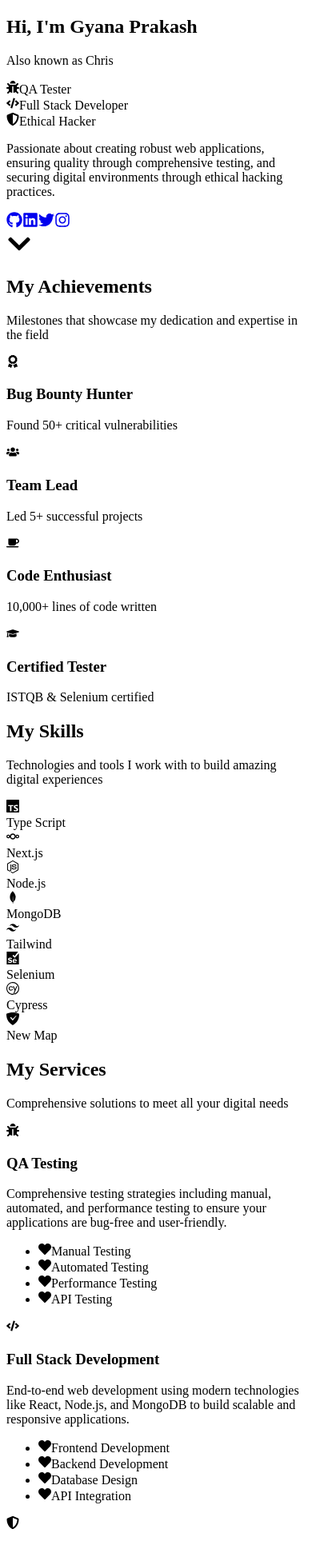
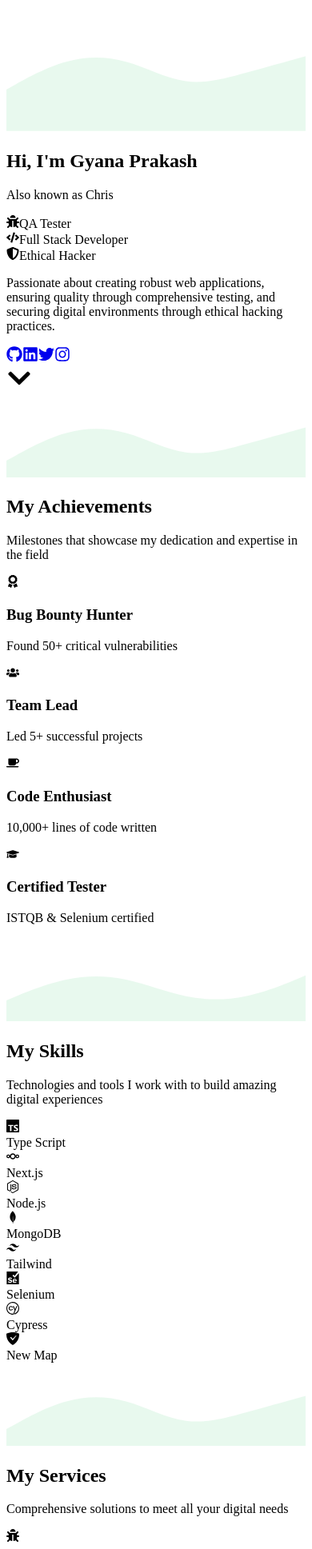
Before and after one commit to GyanaprakashKhandual/codetestrepeat, a Next.js app: page / in a window 390 px wide. Shown: the top 1937 px of the page at 80% size. Built offline with nearby package versions, Linux system fonts and the light colour scheme.

Commit message:
Home page UI Updated

```diff
--- a/src/app/components/Home.jsx
+++ b/src/app/components/Home.jsx
@@ -192,7 +192,6 @@ export default function Portfolio() {
     />
   );
 
-
   const projectStats = [
     { number: 1, title: "MERN Stack Projects", description: "Full-stack web applications" },
     { number: 4, title: "Full Stack Projects", description: "Complete web solutions" },
@@ -222,10 +221,6 @@ export default function Portfolio() {
     { Icon: FaInstagram, href: "https://instagram.com", label: "Instagram" }
   ];
 
-
-
-
-
   return (
     <div className="min-h-screen bg-gradient-to-br from-green-100 via-white to-sky-100 relative overflow-hidden">
       {/* Floating Particles */}
@@ -234,6 +229,21 @@ export default function Portfolio() {
       <ParticleFloat className="w-12 h-12 top-1/2 left-1/4" delay={1} />
       <ParticleFloat className="w-24 h-24 bottom-1/4 right-10" delay={1.5} />
       <ParticleFloat className="w-14 h-14 bottom-10 left-1/3" delay={2} />
+
+      {/* SVG Background Wave */}
+      <div className="absolute inset-0 z-0">
+        <svg
+          className="w-full h-full"
+          viewBox="0 0 1440 600"
+          xmlns="http://www.w3.org/2000/svg"
+          preserveAspectRatio="none"
+        >
+          <path
+            fill="rgba(34, 197, 94, 0.1)"
+            d="M0,400L48,373.3C96,347,192,293,288,266.7C384,240,480,240,576,266.7C672,293,768,347,864,360C960,373,1056,347,1152,320C1248,293,1344,267,1392,253.3L1440,240L1440,600L1392,600C1344,600,1248,600,1152,600C1056,600,960,600,864,600C768,600,672,600,576,600C480,600,384,600,288,600C192,600,96,600,48,600L0,600Z"
+          ></path>
+        </svg>
+      </div>
 
       {/* Hero Section */}
       <section id="home" className="min-h-screen flex items-center justify-center px-4 sm:px-6 lg:px-8 pt-0 relative">
@@ -373,8 +383,21 @@ export default function Portfolio() {
       </section>
 
       {/* Achievements Section */}
-      <section className="py-20 px-4 sm:px-6 lg:px-8 bg-gradient-to-r from-white via-lime-50 to-green-50">
-        <div className="max-w-7xl mx-auto">
+      <section className="py-20 px-4 sm:px-6 lg:px-8 bg-gradient-to-r from-white via-lime-50 to-green-50 relative">
+        <div className="absolute inset-0 z-0">
+          <svg
+            className="w-full h-full"
+            viewBox="0 0 1440 400"
+            xmlns="http://www.w3.org/2000/svg"
+            preserveAspectRatio="none"
+          >
+            <path
+              fill="rgba(34, 197, 94, 0.1)"
+              d="M0,320L48,293.3C96,267,192,213,288,186.7C384,160,480,160,576,186.7C672,213,768,267,864,280C960,293,1056,267,1152,240C1248,213,1344,187,1392,173.3L1440,160L1440,400L1392,400C1344,400,1248,400,1152,400C1056,400,960,400,864,400C768,400,672,400,576,400C480,400,384,400,288,400C192,400,96,400,48,400L0,400Z"
+            ></path>
+          </svg>
+        </div>
+        <div className="max-w-7xl mx-auto relative z-10">
           <TextReveal>
             <div className="text-center mb-16">
               <motion.h2
@@ -418,8 +441,21 @@ export default function Portfolio() {
       </section>
 
       {/* Skills Section */}
-      <section id="about" className="py-20 px-4 sm:px-6 lg:px-8 bg-gradient-to-r from-green-50 via-white to-sky-50">
-        <div className="max-w-7xl mx-auto">
+      <section id="about" className="py-20 px-4 sm:px-6 lg:px-8 bg-gradient-to-r from-green-50 via-white to-sky-50 relative">
+        <div className="absolute inset-0 z-0">
+          <svg
+            className="w-full h-full"
+            viewBox="0 0 1440 400"
+            xmlns="http://www.w3.org/2000/svg"
+            preserveAspectRatio="none"
+          >
+            <path
+              fill="rgba(34, 197, 94, 0.1)"
+              d="M0,300L48,280C96,260,192,220,288,200C384,180,480,180,576,200C672,220,768,260,864,280C960,300,1056,300,1152,280C1248,260,1344,220,1392,200L1440,180L1440,400L1392,400C1344,400,1248,400,1152,400C1056,400,960,400,864,400C768,400,672,400,576,400C480,400,384,400,288,400C192,400,96,400,48,400L0,400Z"
+            ></path>
+          </svg>
+        </div>
+        <div className="max-w-7xl mx-auto relative z-10">
           <TextReveal>
             <div className="text-center mb-16">
               <motion.h2
@@ -444,8 +480,21 @@ export default function Portfolio() {
       </section>
 
       {/* Services Section */}
-      <section className="py-20 px-4 sm:px-6 lg:px-8 bg-gradient-to-r from-white via-green-50 to-lime-100">
-        <div className="max-w-7xl mx-auto">
+      <section className="py-20 px-4 sm:px-6 lg:px-8 bg-gradient-to-r from-white via-green-50 to-lime-100 relative">
+        <div className="absolute inset-0 z-0">
+          <svg
+            className="w-full h-full"
+            viewBox="0 0 1440 400"
+            xmlns="http://www.w3.org/2000/svg"
+            preserveAspectRatio="none"
+          >
+            <path
+              fill="rgba(34, 197, 94, 0.1)"
+              d="M0,320L48,293.3C96,267,192,213,288,186.7C384,160,480,160,576,186.7C672,213,768,267,864,280C960,293,1056,267,1152,240C1248,213,1344,187,1392,173.3L1440,160L1440,400L1392,400C1344,400,1248,400,1152,400C1056,400,960,400,864,400C768,400,672,400,576,400C480,400,384,400,288,400C192,400,96,400,48,400L0,400Z"
+            ></path>
+          </svg>
+        </div>
+        <div className="max-w-7xl mx-auto relative z-10">
           <TextReveal>
             <div className="text-center mb-16">
               <motion.h2
@@ -503,8 +552,21 @@ export default function Portfolio() {
       </section>
 
       {/* Testimonials Section */}
-      <section className="py-20 px-4 sm:px-6 lg:px-8 bg-gradient-to-r from-sky-50 via-white to-green-50">
-        <div className="max-w-7xl mx-auto">
+      <section className="py-20 px-4 sm:px-6 lg:px-8 bg-gradient-to-r from-sky-50 via-white to-green-50 relative">
+        <div className="absolute inset-0 z-0">
+          <svg
+            className="w-full h-full"
+            viewBox="0 0 1440 400"
+            xmlns="http://www.w3.org/2000/svg"
+            preserveAspectRatio="none"
+          >
+            <path
+              fill="rgba(34, 197, 94, 0.1)"
+              d="M0,300L48,280C96,260,192,220,288,200C384,180,480,180,576,200C672,220,768,260,864,280C960,300,1056,300,1152,280C1248,260,1344,220,1392,200L1440,180L1440,400L1392,400C1344,400,1248,400,1152,400C1056,400,960,400,864,400C768,400,672,400,576,400C480,400,384,400,288,400C192,400,96,400,48,400L0,400Z"
+            ></path>
+          </svg>
+        </div>
+        <div className="max-w-7xl mx-auto relative z-10">
           <TextReveal>
             <div className="text-center mb-16">
               <motion.h2
@@ -564,8 +626,21 @@ export default function Portfolio() {
       </section>
 
       {/* Project Stats Section */}
-      <section id="projects" className="py-20 px-4 sm:px-6 lg:px-8 bg-white/30">
-        <div className="max-w-7xl mx-auto">
+      <section id="projects" className="py-20 px-4 sm:px-6 lg:px-8 bg-white/30 relative">
+        <div className="absolute inset-0 z-0">
+          <svg
+            className="w-full h-full"
+            viewBox="0 0 1440 400"
+            xmlns="http://www.w3.org/2000/svg"
+            preserveAspectRatio="none"
+          >
+            <path
+              fill="rgba(34, 197, 94, 0.1)"
+              d="M0,320L48,293.3C96,267,192,213,288,186.7C384,160,480,160,576,186.7C672,213,768,267,864,280C960,293,1056,267,1152,240C1248,213,1344,187,1392,173.3L1440,160L1440,400L1392,400C1344,400,1248,400,1152,400C1056,400,960,400,864,400C768,400,672,400,576,400C480,400,384,400,288,400C192,400,96,400,48,400L0,400Z"
+            ></path>
+          </svg>
+        </div>
+        <div className="max-w-7xl mx-auto relative z-10">
           <motion.div
             initial={{ opacity: 0, y: 50 }}
             whileInView={{ opacity: 1, y: 0 }}
@@ -589,8 +664,21 @@ export default function Portfolio() {
       </section>
 
       {/* Contact Section */}
-      <section id="contact" className="py-20 px-4 sm:px-6 lg:px-8">
-        <div className="max-w-4xl mx-auto text-center">
+      <section id="contact" className="py-20 px-4 sm:px-6 lg:px-8 relative">
+        <div className="absolute inset-0 z-0">
+          <svg
+            className="w-full h-full"
+            viewBox="0 0 1440 400"
+            xmlns="http://www.w3.org/2000/svg"
+            preserveAspectRatio="none"
+          >
+            <path
+              fill="rgba(34, 197, 94, 0.1)"
+              d="M0,300L48,280C96,260,192,220,288,200C384,180,480,180,576,200C672,220,768,260,864,280C960,300,1056,300,1152,280C1248,260,1344,220,1392,200L1440,180L1440,400L1392,400C1344,400,1248,400,1152,400C1056,400,960,400,864,400C768,400,672,400,576,400C480,400,384,400,288,400C192,400,96,400,48,400L0,400Z"
+            ></path>
+          </svg>
+        </div>
+        <div className="max-w-4xl mx-auto text-center relative z-10">
           <motion.div
             initial={{ opacity: 0, y: 50 }}
             whileInView={{ opacity: 1, y: 0 }}
--- a/src/app/page.js
+++ b/src/app/page.js
@@ -6,7 +6,6 @@ function page() {
   return (
     <>
     <Home/>
-    <Footer/>
     </>
   )
 }
```
